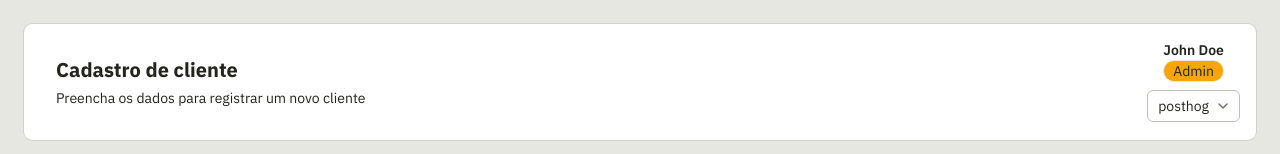
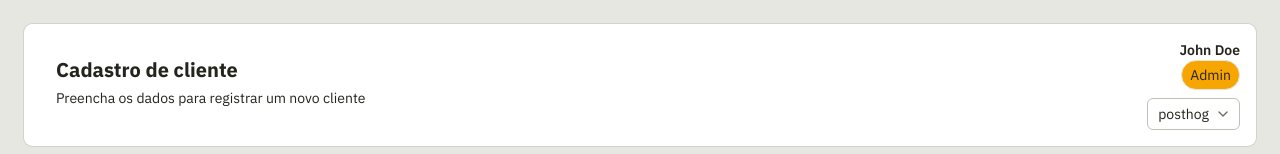
Before and after one commit to LucioOSilva/eteg_challenge, a React (Vite) app in the folder frontend/: page / in a window 1280 px wide. Shown: the top 154 px of the page. Built offline with nearby package versions, Linux system fonts and the light colour scheme.

Commit message:
chore: improves header items

```diff
--- a/frontend/src/components/organisms/Header/Header.tsx
+++ b/frontend/src/components/organisms/Header/Header.tsx
@@ -23,10 +23,10 @@ export const Header: FC<HeaderProps> = ({ className }) => {
           <p>{header_mock.description}</p>
         </div>
 
-        <div className="flex flex-col items-center gap-2">
-          <div className=''>
+        <div className="flex flex-col items-end gap-2">
+          <div className='flex flex-col items-end'>
             <p className="font-semibold">{user_mock.name}</p>
-            <p className="text-primary-foreground bg-primary rounded-full text-center border border-muted">{user_mock.role}</p>
+            <p className="text-primary-foreground bg-primary px-2 py-1 rounded-full text-center border border-muted">{user_mock.role}</p>
           </div>
         <ThemeSwitcher className="cursor-pointer hover:text-muted-foreground"/>
         </div>
```
